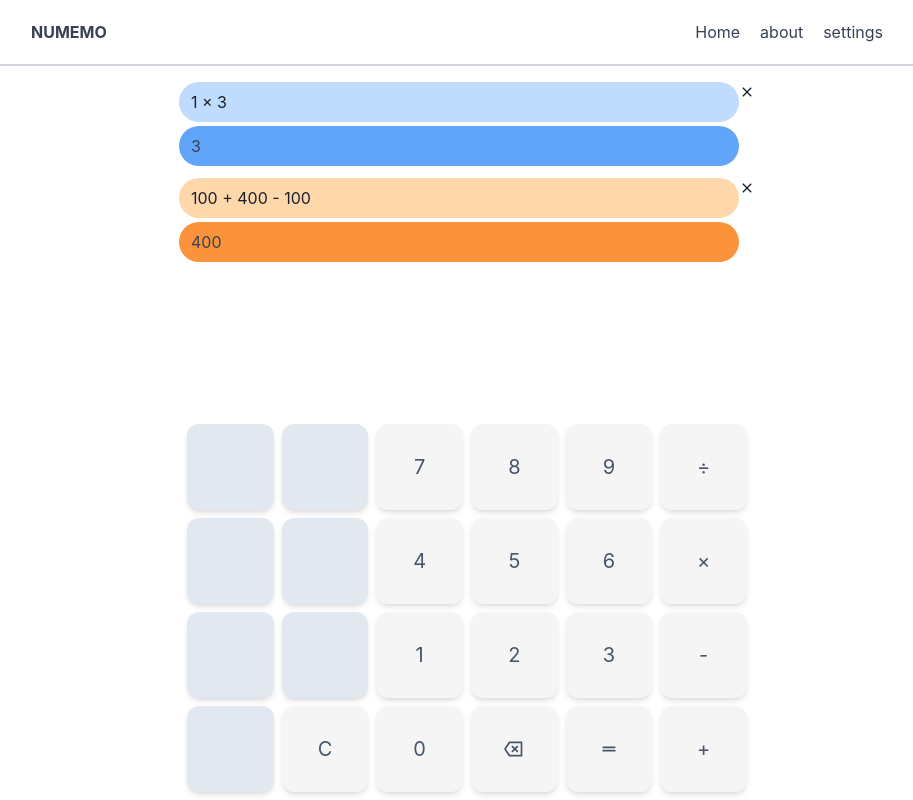
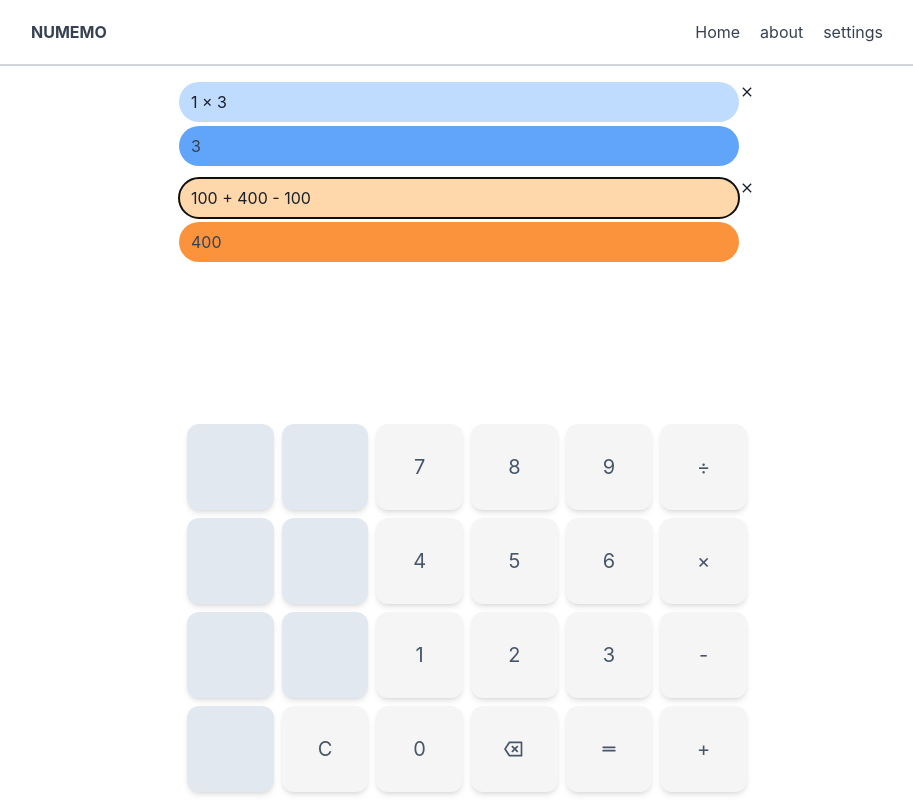
Before and after one commit to akiprogramming/numemo_test, a React (Vite) app: page / in a window 1280 px wide. Shown: the whole page, without its empty margins (173-1086 px from the left). Built offline with nearby package versions, Linux system fonts and the light colour scheme.

Commit message:
✨ メモ追加時にfocusとスクロール対応

```diff
--- a/src/components/InputAndOutput.tsx
+++ b/src/components/InputAndOutput.tsx
@@ -1,5 +1,11 @@
 import produce from "immer";
-import { ChangeEvent, Dispatch, FormEvent, SetStateAction } from "react";
+import {
+  ChangeEventHandler,
+  Dispatch,
+  forwardRef,
+  SetStateAction,
+  useCallback,
+} from "react";
 import { canBeNumber } from "utils/number";
 import { IoMdClose } from "react-icons/io";
 
@@ -69,26 +75,45 @@ function formatCommaNumber(num: number) {
   return num.toLocaleString("en-US");
 }
 
-export function InputAndOutput({
-  numemoInput,
-  setNumemoInputs = (e) => {},
-}: Props) {
+export const InputAndOutput = forwardRef<HTMLInputElement, Props>(
+  ({ numemoInput, setNumemoInputs = (e) => {} }: Props, ref) => {
     const outputArray = toOutputArray(numemoInput.content);
     const output = toOutput(outputArray);
     const sum = calculate(outputArray);
     const { isEditing } = numemoInput;
 
-  return (
-    <div className={"container mx-auto flex max-w-xl flex-row "}>
-      <div className="w-full">
-        <input
-          type="text"
-          className={`mb-1 w-full rounded-full bg-blue-200 px-3 py-2 ${
-            isEditing ? " bg-orange-200" : ""
-          } `}
-          placeholder="ここに計算をメモしてください"
-          value={output}
-          onChange={(e) => {
+    const handleClick = useCallback(() => {
+      setNumemoInputs(
+        produce((draft) => {
+          draft.forEach((nInput) => (nInput.isEditing = false));
+          const thisNumemoInput = draft.find(
+            (nInput) => nInput.id === numemoInput.id
+          );
+          if (thisNumemoInput) thisNumemoInput.isEditing = true;
+        })
+      );
+    }, []);
+
+    const handleDeleteInput = useCallback(() => {
+      setNumemoInputs(
+        produce((draft) => {
+          const isOnlyOneMemoLeft = draft.length === 1;
+          if (isOnlyOneMemoLeft) {
+            draft[0].content = "";
+            return;
+          }
+
+          const targetIndex = draft.findIndex(
+            (nInput) => nInput.id === numemoInput.id
+          );
+          draft.splice(targetIndex, 1);
+          const lastInput = draft[draft.length - 1];
+          lastInput.isEditing = true;
+        })
+      );
+    }, []);
+
+    const handleType = useCallback((e: React.ChangeEvent<HTMLInputElement>) => {
       setNumemoInputs(
         produce((draft) => {
           const typedInput = e.target.value;
@@ -96,7 +121,20 @@ export function InputAndOutput({
           if (targetInput) targetInput.content = typedInput;
         })
       );
-          }}
+    }, []);
+
+    return (
+      <div className={"container mx-auto flex max-w-xl flex-row "}>
+        <div className="w-full" onClick={handleClick}>
+          <input
+            ref={ref}
+            type="text"
+            className={`mb-1 w-full rounded-full bg-blue-200 px-3 py-2 ${
+              isEditing ? " bg-orange-200" : ""
+            } `}
+            placeholder="ここに計算をメモしてください"
+            value={output}
+            onChange={handleType}
           />
           <div
             className={`mb-3 w-full rounded-full bg-blue-400 px-3 py-2 text-gray-700 ${
@@ -107,22 +145,11 @@ export function InputAndOutput({
           </div>
         </div>
         <div className="max-w-fit">
-        <button
-          className=""
-          onClick={() => {
-            setNumemoInputs(
-              produce((draft) => {
-                const targetIndex = draft.findIndex(
-                  (nInput) => nInput.id === numemoInput.id
-                );
-                draft.splice(targetIndex, 1);
-              })
-            );
-          }}
-        >
+          <button className="" onClick={handleDeleteInput}>
             <IoMdClose />
           </button>
         </div>
       </div>
     );
   }
+);
--- a/src/components/NumemoPage.tsx
+++ b/src/components/NumemoPage.tsx
@@ -1,4 +1,4 @@
-import { useState } from "react";
+import { createRef, RefObject, useEffect, useMemo, useState } from "react";
 import { InputAndOutput, NumemoInput } from "components/InputAndOutput";
 import { Keyboard } from "components/Keyboard";
 import { NUMEMO_INPUTS } from "mock/numemoData";
@@ -13,15 +13,33 @@ export function NumemoPage() {
     maxHeight: `calc(100vh - ${keyboardHeight + headerHeight}px`,
   };
 
+  const refs = useMemo(() => {
+    const refs = new Map<string, RefObject<HTMLInputElement>>();
+    numemoInputs.forEach((v) => refs.set(v.id, createRef<HTMLInputElement>()));
+    return refs;
+  }, [numemoInputs]);
+
+  useEffect(() => {
+    console.log("inputs changed side effect", numemoInputs);
+
+    const editingInput = numemoInputs.find((nInput) => nInput.isEditing);
+    if (editingInput) {
+      const editingInputRef = refs.get(editingInput.id);
+      editingInputRef?.current?.focus();
+      editingInputRef?.current?.scrollIntoView({ behavior: "smooth" });
+    }
+  }, [numemoInputs]);
+
   return (
     <>
       <div style={numemoListMaxHeightStyle} className="overflow-y-auto py-1">
-        {numemoInputs.map((inputItem) => {
+        {numemoInputs.map((inputItem, i) => {
           return (
             <InputAndOutput
               numemoInput={inputItem}
               setNumemoInputs={setNumemoInputs}
               key={inputItem.id}
+              ref={refs.get(inputItem.id)}
             />
           );
         })}
```
Lines whose indentation alone changed are shown as unchanged.
